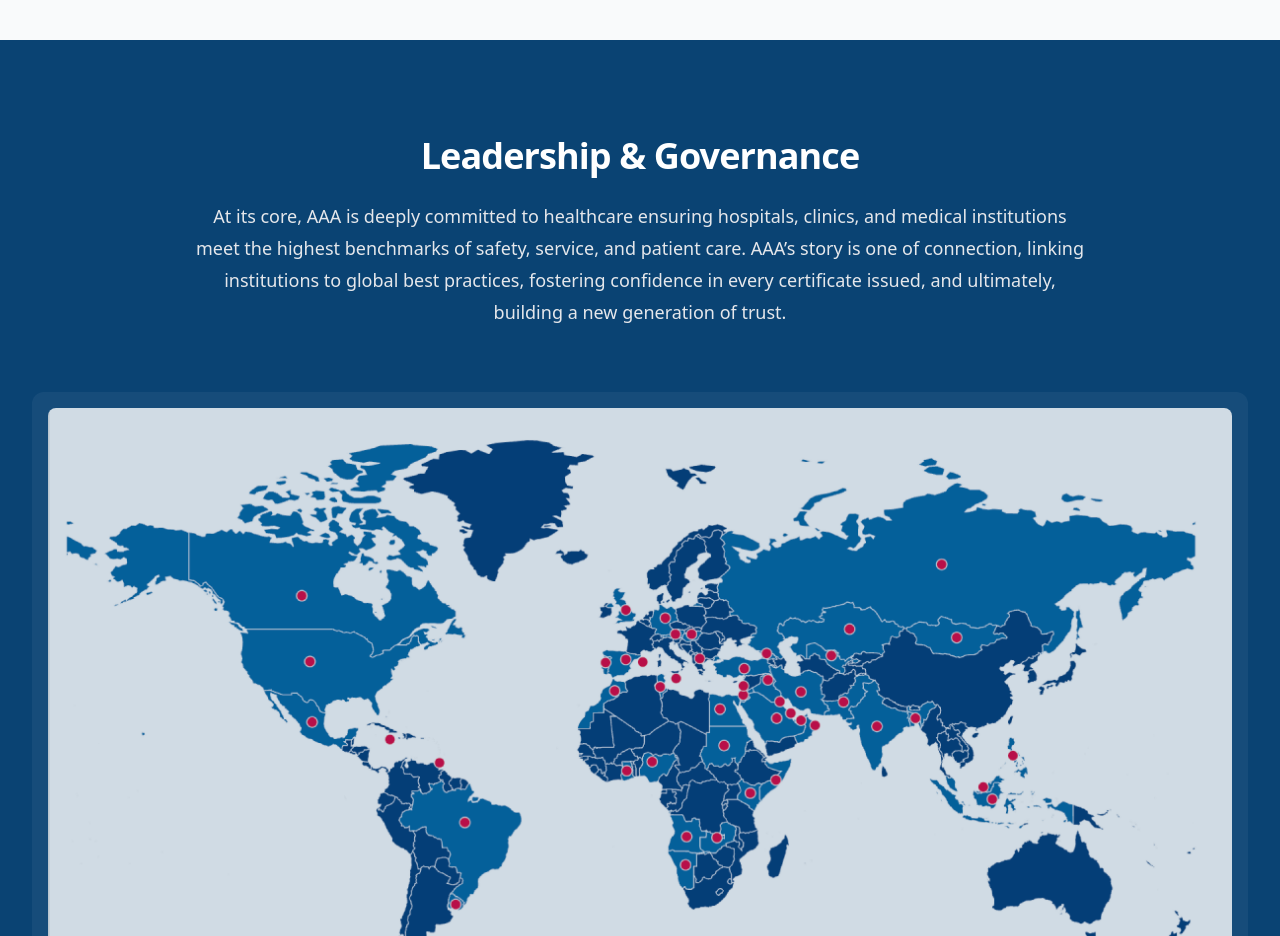
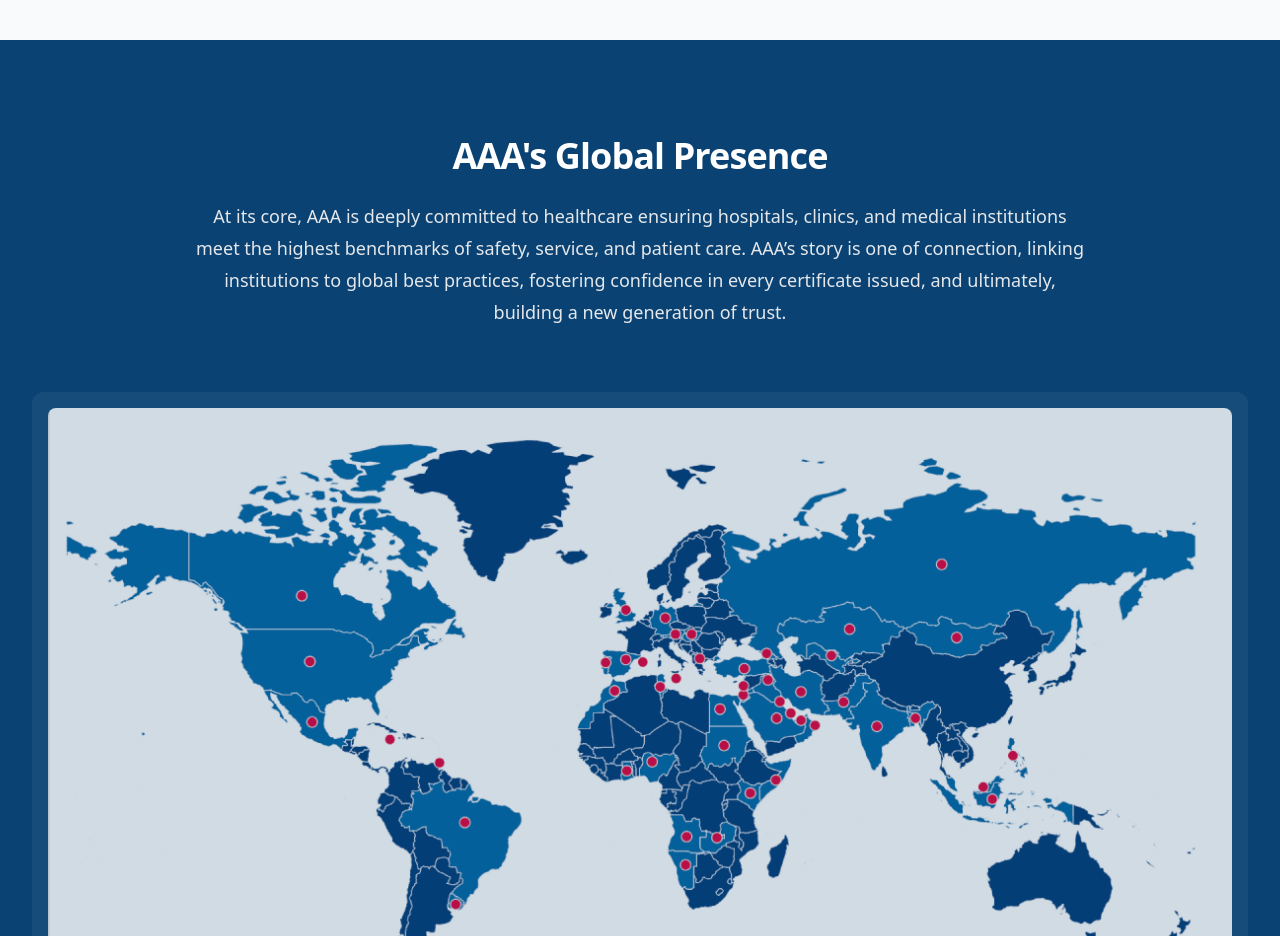
Before and after one commit to aaaacreditation/healthcare, a Next.js app: page / in a window 1280 px wide. Shown: the part 1440-2376 px from the top of the page. Built offline with nearby package versions, Linux system fonts and the light colour scheme.

Commit message:
style: change title to AAA's Global Presence

```diff
--- a/app/components/GlobalPresence.tsx
+++ b/app/components/GlobalPresence.tsx
@@ -6,7 +6,7 @@ export const GlobalPresence = () => {
         <Section className="bg-[#0a4373] text-white">
             <div className="mx-auto max-w-2xl lg:max-w-none">
                 <div className="text-center">
-                    <h2 className="text-3xl font-bold tracking-tight text-white sm:text-4xl mb-6">Leadership & Governance</h2>
+                    <h2 className="text-3xl font-bold tracking-tight text-white sm:text-4xl mb-6">AAA&apos;s Global Presence</h2>
                     <p className="mt-4 text-lg leading-8 text-gray-200 max-w-4xl mx-auto">
                         At its core, AAA is deeply committed to healthcare ensuring hospitals, clinics, and medical institutions meet the highest benchmarks of safety, service, and patient care. AAA’s story is one of connection, linking institutions to global best practices, fostering confidence in every certificate issued, and ultimately, building a new generation of trust.
                     </p>
```
